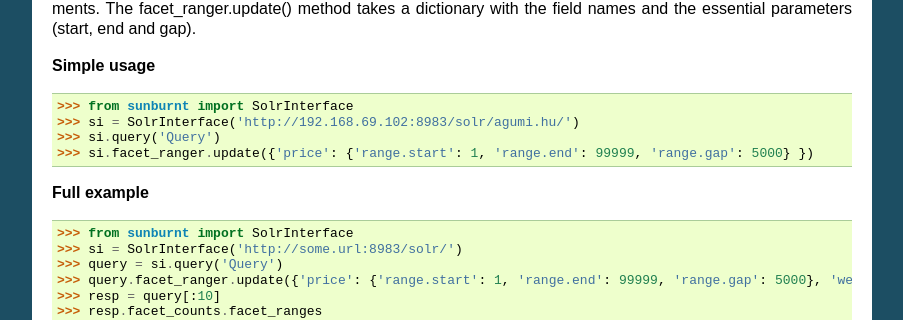
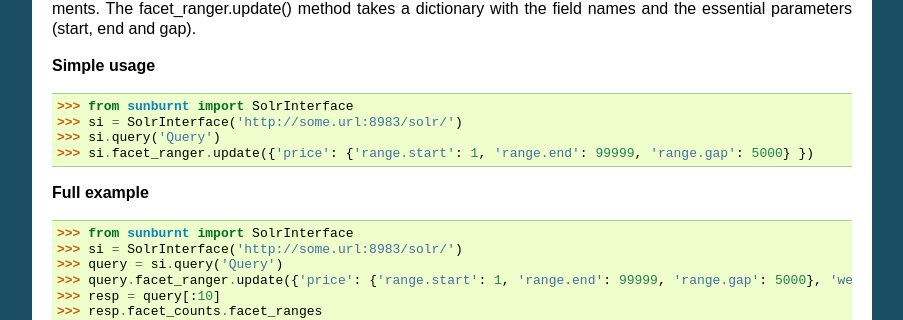
Before and after one commit to tow/sunburnt, a Sphinx documentation site: the page built from docs/queryingsolr.rst, in a window 1280 px wide and 900 px high, scrolled down 10946 px. Shown: the part 145-465 px from the top of the window, without its empty margins (198-1101 px from the left). Built offline with Sphinx 7.4.7, drawn with Linux system fonts in a browser that asks for light colours; some of the changed lines change nothing that is shown.

Commit message:
Fixed documentation

```diff
--- a/docs/queryingsolr.rst
+++ b/docs/queryingsolr.rst
@@ -744,7 +744,7 @@
 **Simple usage**
 
  >>> from sunburnt import SolrInterface
- >>> si = SolrInterface('http://192.168.69.102:8983/solr/agumi.hu/')
+ >>> si = SolrInterface('http://some.url:8983/solr/')
  >>> si.query('Query')
  >>> si.facet_ranger.update({'price': {'range.start': 1, 'range.end': 99999, 'range.gap': 5000} })
 
```
